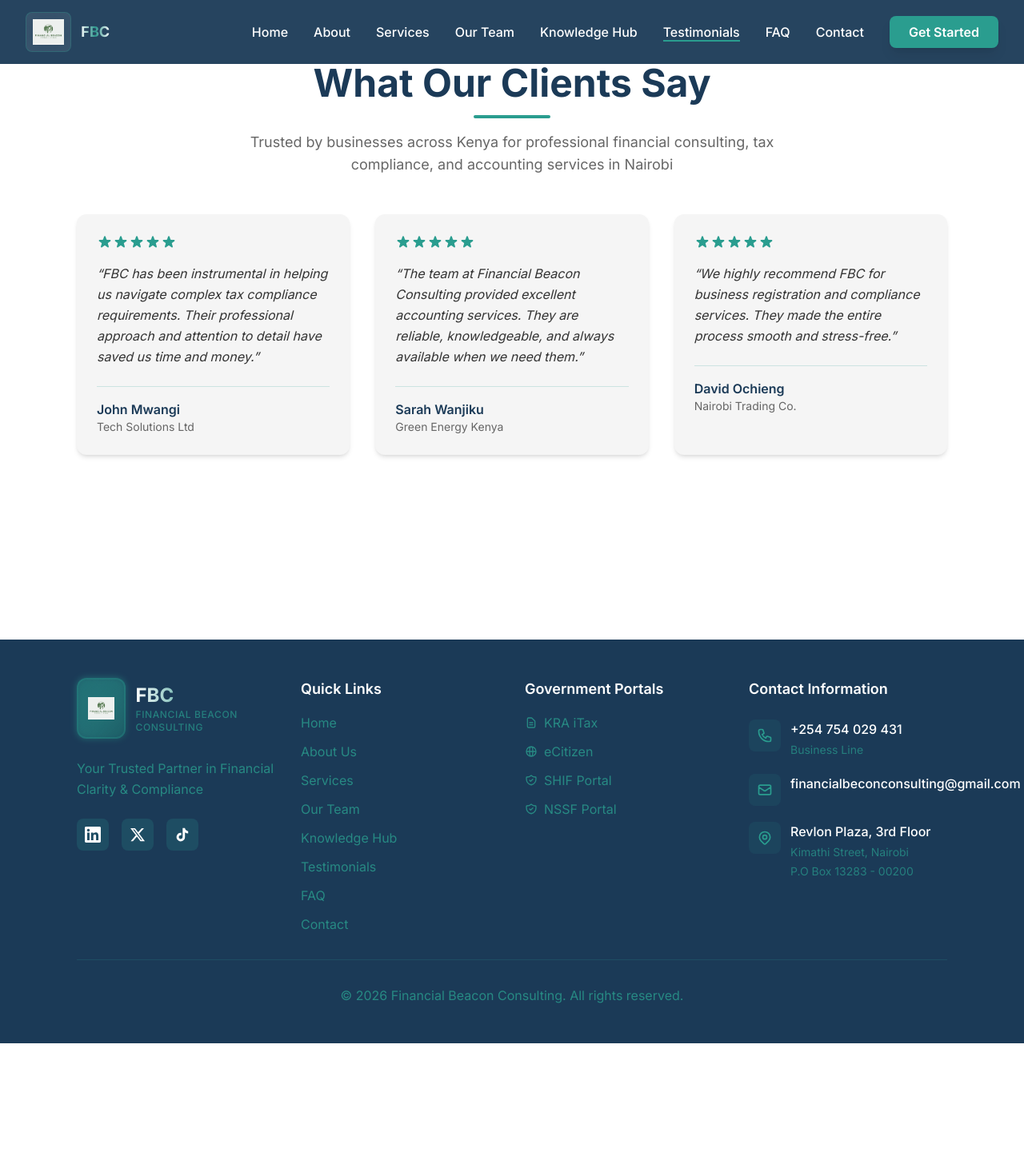
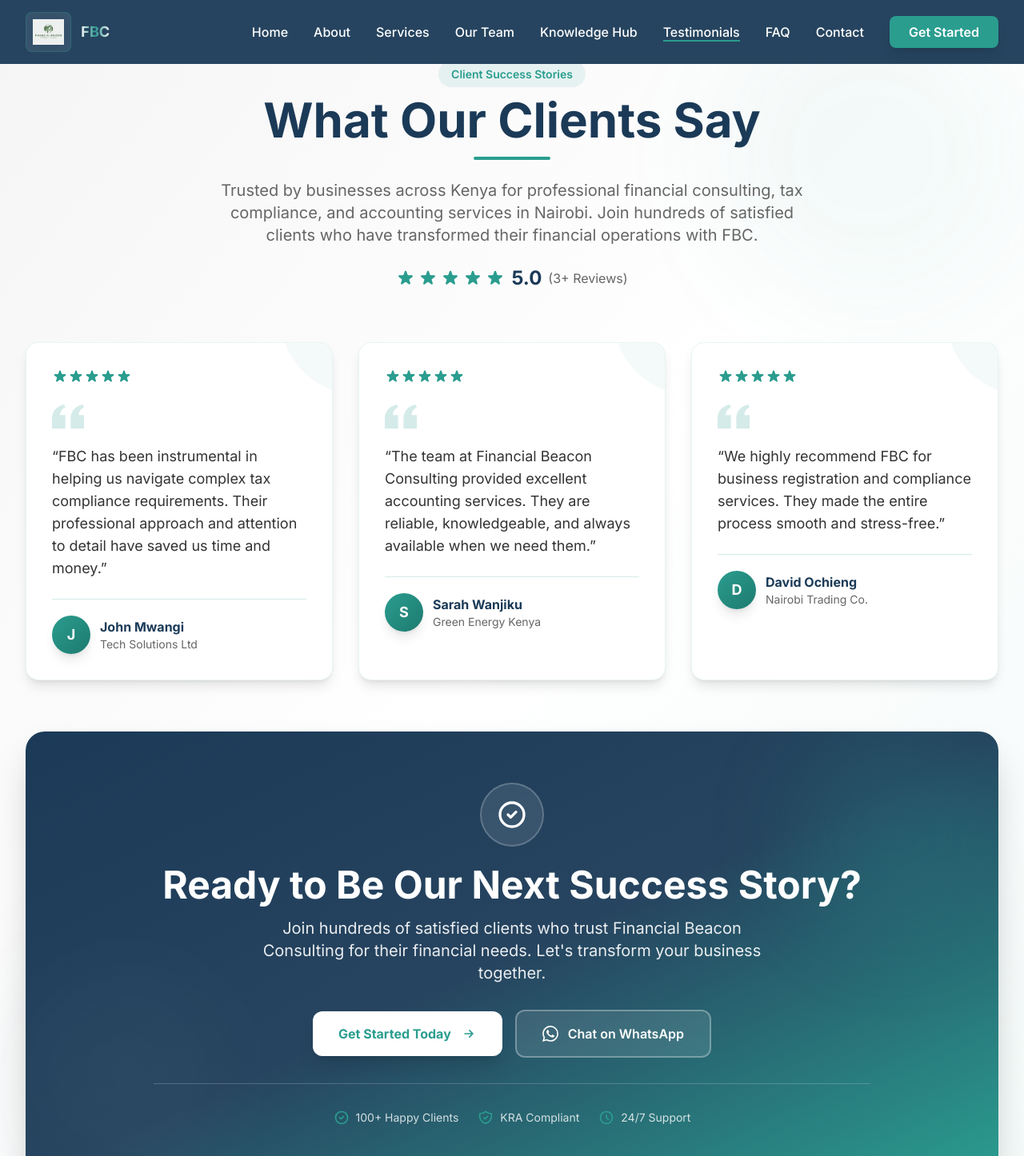
Before and after one commit to Kevokali/fbc-website, a Next.js app: page /testimonials in a window 1280 px wide. Shown: the top 1446 px of the page at 80% size. Before the commit the page ends 1305 px from the top, so only its background shows below. Built offline with nearby package versions, Linux system fonts and the light colour scheme.

Commit message:
Fixed testimonial section

```diff
--- a/components/TestimonialsSection.tsx
+++ b/components/TestimonialsSection.tsx
@@ -2,6 +2,7 @@
 
 import { useEffect, useRef, useState } from 'react'
 import Script from 'next/script'
+import Link from 'next/link'
 
 export default function TestimonialsSection() {
   const [visibleCards, setVisibleCards] = useState<Set<number>>(new Set())
@@ -96,38 +97,74 @@ export default function TestimonialsSection() {
       <section
         ref={sectionRef}
         id="testimonials"
-        className="py-20 bg-white relative overflow-hidden"
+        className="py-20 bg-gradient-to-br from-light-grey via-white to-emerald/5 relative overflow-hidden"
         itemScope
         itemType="https://schema.org/Organization"
       >
-      <div className="max-w-6xl mx-auto px-4 sm:px-6 lg:px-8">
-        <header className="text-center mb-12">
-          <h2 className="text-4xl md:text-5xl font-bold mb-4 text-deep-blue">
+      {/* Background decorative elements */}
+      <div className="absolute inset-0 overflow-hidden pointer-events-none">
+        <div className="absolute top-0 right-0 w-96 h-96 bg-emerald/5 rounded-full blur-3xl"></div>
+        <div className="absolute bottom-0 left-0 w-96 h-96 bg-deep-blue/5 rounded-full blur-3xl"></div>
+      </div>
+
+      <div className="relative z-10 max-w-7xl mx-auto px-4 sm:px-6 lg:px-8">
+        <header className="text-center mb-16">
+          <div className="inline-block mb-4">
+            <span className="px-4 py-2 bg-emerald/10 text-emerald rounded-full text-sm font-semibold">
+              Client Success Stories
+            </span>
+          </div>
+          <h2 className="text-4xl md:text-5xl lg:text-6xl font-bold mb-4 text-deep-blue">
             What Our Clients Say
           </h2>
-          <div className="w-24 h-1 bg-emerald mx-auto rounded-full"></div>
-          <p className="mt-4 text-lg text-text-secondary max-w-2xl mx-auto">
-            Trusted by businesses across Kenya for professional financial consulting, tax compliance, and accounting services in Nairobi
+          <div className="w-24 h-1 bg-emerald mx-auto rounded-full mb-6"></div>
+          <p className="text-lg md:text-xl text-text-secondary max-w-3xl mx-auto">
+            Trusted by businesses across Kenya for professional financial consulting, tax compliance, and accounting services in Nairobi. Join hundreds of satisfied clients who have transformed their financial operations with FBC.
           </p>
+          {/* Aggregate Rating Display */}
+          <div className="mt-6 flex items-center justify-center gap-2">
+            <div className="flex items-center gap-1">
+              {[...Array(5)].map((_, i) => (
+                <svg
+                  key={i}
+                  className="w-6 h-6 text-emerald"
+                  fill="currentColor"
+                  viewBox="0 0 20 20"
+                >
+                  <path d="M9.049 2.927c.3-.921 1.603-.921 1.902 0l1.07 3.292a1 1 0 00.95.69h3.462c.969 0 1.371 1.24.588 1.81l-2.8 2.034a1 1 0 00-.364 1.118l1.07 3.292c.3.921-.755 1.688-1.54 1.118l-2.8-2.034a1 1 0 00-1.175 0l-2.8 2.034c-.784.57-1.838-.197-1.539-1.118l1.07-3.292a1 1 0 00-.364-1.118L2.98 8.72c-.783-.57-.38-1.81.588-1.81h3.461a1 1 0 00.951-.69l1.07-3.292z" />
+                </svg>
+              ))}
+            </div>
+            <span className="text-2xl font-bold text-deep-blue">5.0</span>
+            <span className="text-text-secondary">({testimonials.length}+ Reviews)</span>
+          </div>
         </header>
 
-        <div className="grid grid-cols-1 md:grid-cols-3 gap-8">
+        <div className="grid grid-cols-1 md:grid-cols-2 lg:grid-cols-3 gap-6 lg:gap-8 mb-16">
           {testimonials.map((testimonial, index) => (
             <article
               key={index}
               data-index={index}
               itemScope
               itemType="https://schema.org/Review"
-              className={`bg-light-grey rounded-xl shadow-md p-6 hover:shadow-2xl transition-all duration-300 transform hover:-translate-y-2 border border-transparent hover:border-emerald/30 group ${
+              className={`group relative bg-white rounded-2xl shadow-lg hover:shadow-2xl transition-all duration-500 transform hover:-translate-y-3 border border-emerald/10 hover:border-emerald/30 overflow-hidden ${
                 visibleCards.has(index) ? 'animate-slide-up' : 'opacity-0'
               }`}
               style={{ animationDelay: `${index * 0.15}s` }}
             >
-              <div className="flex mb-4">
+              {/* Gradient overlay on hover */}
+              <div className="absolute inset-0 bg-gradient-to-br from-emerald/5 via-transparent to-deep-blue/5 opacity-0 group-hover:opacity-100 transition-opacity duration-500"></div>
+
+              {/* Decorative corner element */}
+              <div className="absolute top-0 right-0 w-24 h-24 bg-emerald/5 rounded-bl-full transform translate-x-8 -translate-y-8 group-hover:bg-emerald/10 transition-colors duration-500"></div>
+
+              <div className="relative z-10 p-6 md:p-8">
+                {/* Rating Stars */}
+                <div className="flex mb-5">
                   {[...Array(testimonial.rating)].map((_, i) => (
                     <svg
                       key={i}
-                    className="w-5 h-5 text-emerald group-hover:scale-110 transition-transform duration-300"
+                      className="w-5 h-5 text-emerald group-hover:scale-125 transition-transform duration-300"
                       style={{ transitionDelay: `${i * 0.05}s` }}
                       fill="currentColor"
                       viewBox="0 0 20 20"
@@ -136,17 +173,33 @@ export default function TestimonialsSection() {
                     </svg>
                   ))}
                 </div>
+
+                {/* Quote Icon */}
+                <div className="mb-4">
+                  <svg className="w-10 h-10 text-emerald/20 group-hover:text-emerald/30 transition-colors duration-300" fill="currentColor" viewBox="0 0 24 24">
+                    <path d="M14.017 21v-7.391c0-5.704 3.731-9.57 8.983-10.609l.996 2.151c-2.432.917-3.995 3.638-3.995 5.849h4v10h-9.984zm-14.017 0v-7.391c0-5.704 3.748-9.57 9-10.609l.996 2.151c-2.433.917-3.996 3.638-3.996 5.849h3.983v10h-9.983z"/>
+                  </svg>
+                </div>
+
+                {/* Testimonial Content */}
                 <p
                   itemProp="reviewBody"
-                className="text-text-primary mb-6 italic leading-relaxed group-hover:text-deep-blue transition-colors duration-300"
+                  className="text-text-primary mb-6 leading-relaxed text-base md:text-lg group-hover:text-deep-blue transition-colors duration-300"
                 >
                   &ldquo;{testimonial.content}&rdquo;
                 </p>
-              <div className="border-t border-emerald/20 pt-4">
-                <div itemScope itemType="https://schema.org/Person">
+
+                {/* Author Info */}
+                <div className="border-t border-emerald/20 pt-5 mt-6">
+                  <div itemScope itemType="https://schema.org/Person" className="flex items-center gap-3">
+                    {/* Avatar Placeholder */}
+                    <div className="w-12 h-12 rounded-full bg-gradient-to-br from-emerald to-emerald-dark flex items-center justify-center text-white font-bold text-lg group-hover:scale-110 transition-transform duration-300 shadow-lg">
+                      {testimonial.name.charAt(0)}
+                    </div>
+                    <div>
                       <p
                         itemProp="name"
-                    className="font-semibold text-deep-blue group-hover:text-emerald transition-colors duration-300"
+                        className="font-bold text-deep-blue group-hover:text-emerald transition-colors duration-300"
                       >
                         {testimonial.name}
                       </p>
@@ -159,6 +212,7 @@ export default function TestimonialsSection() {
                         <span itemProp="name">{testimonial.company}</span>
                       </p>
                     </div>
+                  </div>
                   <div
                     itemScope
                     itemType="https://schema.org/Rating"
@@ -168,8 +222,81 @@ export default function TestimonialsSection() {
                     <meta itemProp="bestRating" content="5" />
                   </div>
                 </div>
+              </div>
             </article>
           ))}
+        </div>
+
+        {/* Modern CTA Section */}
+        <div className="mt-16 relative">
+          <div className="bg-gradient-to-br from-deep-blue via-deep-blue/95 to-emerald rounded-3xl p-8 md:p-12 lg:p-16 text-white shadow-2xl relative overflow-hidden">
+            {/* Animated background elements */}
+            <div className="absolute top-0 right-0 w-64 h-64 bg-emerald/20 rounded-full blur-3xl animate-pulse-slow"></div>
+            <div className="absolute bottom-0 left-0 w-64 h-64 bg-white/5 rounded-full blur-3xl animate-pulse-slow" style={{ animationDelay: '1s' }}></div>
+
+            <div className="relative z-10 text-center max-w-4xl mx-auto">
+              {/* Icon */}
+              <div className="mb-6 flex justify-center">
+                <div className="w-20 h-20 bg-white/10 backdrop-blur-sm rounded-full flex items-center justify-center border-2 border-white/20">
+                  <svg className="w-10 h-10 text-white" fill="none" viewBox="0 0 24 24" stroke="currentColor" strokeWidth={2}>
+                    <path strokeLinecap="round" strokeLinejoin="round" d="M9 12l2 2 4-4m6 2a9 9 0 11-18 0 9 9 0 0118 0z" />
+                  </svg>
+                </div>
+              </div>
+
+              <h3 className="text-3xl md:text-4xl lg:text-5xl font-bold mb-4">
+                Ready to Be Our Next Success Story?
+              </h3>
+              <p className="text-lg md:text-xl mb-8 text-white/90 max-w-2xl mx-auto leading-relaxed">
+                Join hundreds of satisfied clients who trust Financial Beacon Consulting for their financial needs. Let&apos;s transform your business together.
+              </p>
+
+              <div className="flex flex-col sm:flex-row gap-4 justify-center items-center">
+                <Link
+                  href="/contact"
+                  className="group px-8 py-4 bg-white text-emerald font-bold rounded-xl hover:bg-emerald hover:text-white transition-all duration-300 shadow-xl hover:shadow-2xl transform hover:-translate-y-1 hover:scale-105 flex items-center gap-3 min-w-[200px] justify-center"
+                >
+                  <span>Get Started Today</span>
+                  <svg className="w-5 h-5 group-hover:translate-x-1 transition-transform duration-300" fill="none" viewBox="0 0 24 24" stroke="currentColor" strokeWidth={2}>
+                    <path strokeLinecap="round" strokeLinejoin="round" d="M13 7l5 5m0 0l-5 5m5-5H6" />
+                  </svg>
+                </Link>
+                <Link
+                  href="https://wa.me/254702491439?text=Hello%2C%20I%20would%20like%20to%20learn%20more%20about%20your%20financial%20services"
+                  target="_blank"
+                  rel="noopener noreferrer"
+                  className="group px-8 py-4 bg-white/10 hover:bg-white/20 backdrop-blur-sm text-white font-semibold rounded-xl transition-all duration-300 border-2 border-white/30 hover:border-white/50 flex items-center gap-3 min-w-[200px] justify-center"
+                >
+                  <svg className="w-5 h-5" fill="currentColor" viewBox="0 0 24 24">
+                    <path d="M17.472 14.382c-.297-.149-1.758-.867-2.03-.967-.273-.099-.471-.148-.67.15-.197.297-.767.966-.94 1.164-.173.199-.347.223-.644.075-.297-.15-1.255-.463-2.39-1.475-.883-.788-1.48-1.761-1.653-2.059-.173-.297-.018-.458.13-.606.134-.133.298-.347.446-.52.149-.174.198-.298.298-.497.099-.198.05-.371-.025-.52-.075-.149-.669-1.612-.916-2.207-.242-.579-.487-.5-.669-.51-.173-.008-.371-.01-.57-.01-.198 0-.52.074-.792.372-.272.297-1.04 1.016-1.04 2.479 0 1.462 1.065 2.875 1.213 3.074.149.198 2.096 3.2 5.077 4.487.709.306 1.262.489 1.694.625.712.227 1.36.195 1.871.118.571-.085 1.758-.719 2.006-1.413.248-.694.248-1.289.173-1.413-.074-.124-.272-.198-.57-.347m-5.421 7.403h-.004a9.87 9.87 0 01-5.031-1.378l-.361-.214-3.741.982.998-3.648-.235-.374a9.86 9.86 0 01-1.51-5.26c.001-5.45 4.436-9.884 9.888-9.884 2.64 0 5.122 1.03 6.988 2.898a9.825 9.825 0 012.893 6.994c-.003 5.45-4.437 9.884-9.885 9.884m8.413-18.297A11.815 11.815 0 0012.05 0C5.495 0 .16 5.335.157 11.892c0 2.096.547 4.142 1.588 5.945L.057 24l6.305-1.654a11.882 11.882 0 005.683 1.448h.005c6.554 0 11.89-5.335 11.893-11.893a11.821 11.821 0 00-3.48-8.413Z"/>
+                  </svg>
+                  <span>Chat on WhatsApp</span>
+                </Link>
+              </div>
+
+              {/* Trust indicators */}
+              <div className="mt-8 pt-8 border-t border-white/20 flex flex-wrap items-center justify-center gap-6 text-sm text-white/80">
+                <div className="flex items-center gap-2">
+                  <svg className="w-5 h-5 text-emerald" fill="none" viewBox="0 0 24 24" stroke="currentColor" strokeWidth={2}>
+                    <path strokeLinecap="round" strokeLinejoin="round" d="M9 12l2 2 4-4m6 2a9 9 0 11-18 0 9 9 0 0118 0z" />
+                  </svg>
+                  <span>100+ Happy Clients</span>
+                </div>
+                <div className="flex items-center gap-2">
+                  <svg className="w-5 h-5 text-emerald" fill="none" viewBox="0 0 24 24" stroke="currentColor" strokeWidth={2}>
+                    <path strokeLinecap="round" strokeLinejoin="round" d="M9 12l2 2 4-4m5.618-4.016A11.955 11.955 0 0112 2.944a11.955 11.955 0 01-8.618 3.04A12.02 12.02 0 003 9c0 5.591 3.824 10.29 9 11.622 5.176-1.332 9-6.03 9-11.622 0-1.042-.133-2.052-.382-3.016z" />
+                  </svg>
+                  <span>KRA Compliant</span>
+                </div>
+                <div className="flex items-center gap-2">
+                  <svg className="w-5 h-5 text-emerald" fill="none" viewBox="0 0 24 24" stroke="currentColor" strokeWidth={2}>
+                    <path strokeLinecap="round" strokeLinejoin="round" d="M12 8v4l3 3m6-3a9 9 0 11-18 0 9 9 0 0118 0z" />
+                  </svg>
+                  <span>24/7 Support</span>
+                </div>
+              </div>
+            </div>
+          </div>
         </div>
       </div>
     </section>
```
Lines whose indentation alone changed are shown as unchanged.
